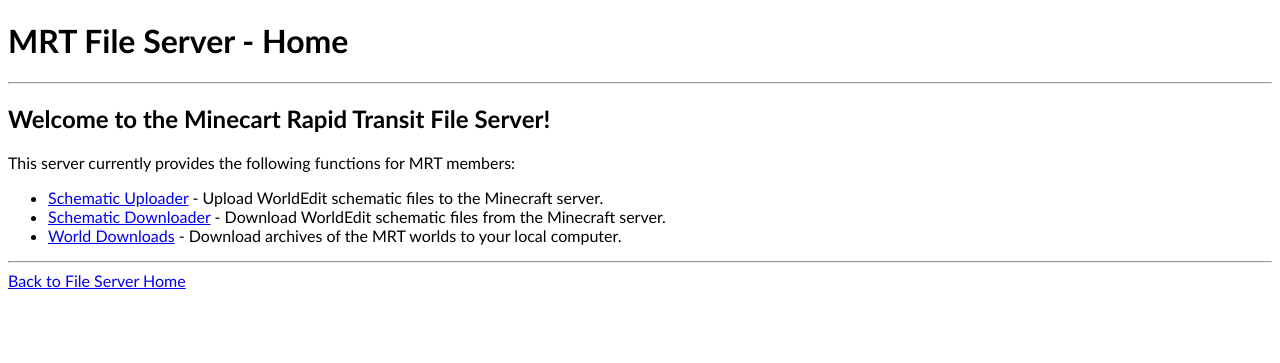
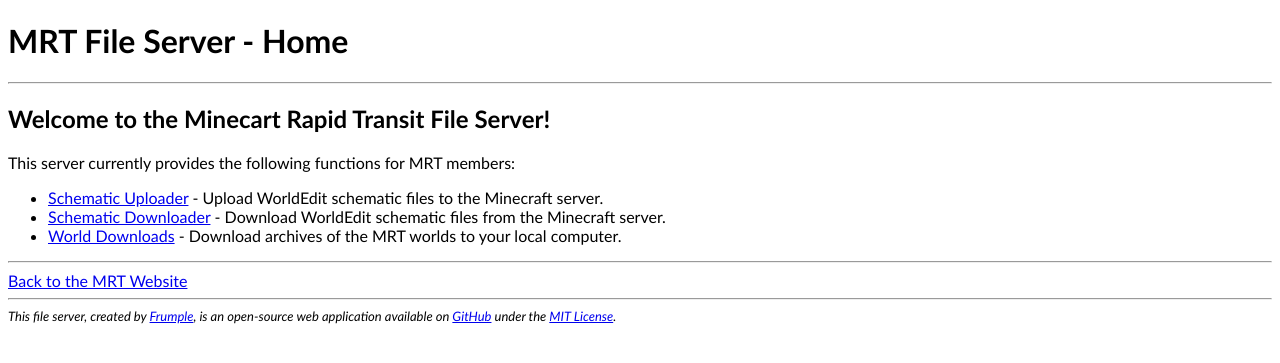
Before and after one commit to Frumple/mrt-file-server, a Flask app: page / in a window 1280 px wide. Shown: the top 363 px of the page. Run offline with Flask 2, Linux system fonts and the light colour scheme.

Commit message:
Fix the home page footer and add credits to it.

```diff
--- a/mrt_file_server/static/styles/default.css
+++ b/mrt_file_server/static/styles/default.css
@@ -1,3 +1,8 @@
 * {
   font-family: "Trebuchet MS", Arial, Helvetica, sans-serif;
 }
+
+.credits {
+    font-size: small;
+    font-style: italic;
+}
--- a/mrt_file_server/templates/index.html
+++ b/mrt_file_server/templates/index.html
@@ -8,8 +8,4 @@
   <li><a href="{{ url_for('download_schematic') }}">Schematic Downloader</a> - Download WorldEdit schematic files from the Minecraft server.</li>
   <li><a href="{{ url_for('show_world_downloads_terms') }}">World Downloads</a> - Download archives of the MRT worlds to your local computer.</li>
 </ul>
-{% if footer %}
-<hr />
-<span><a href="https://www.minecartrapidtransit.net">Back to the MRT Website</a></span>
-{% endif %}
 {% endblock %}
--- a/mrt_file_server/templates/layout.html
+++ b/mrt_file_server/templates/layout.html
@@ -21,6 +21,12 @@
     {% block body %}
     {% endblock %}
     <hr />
-    <span><a href="{{ url_for('index') }}">Back to File Server Home</a></span>
+    {% if home %}
+      <span><a href="https://www.minecartrapidtransit.net">Back to the MRT Website</a></span>
+      <hr />
+      <div class="credits">This file server, created by <a href="https://github.com/Frumple">Frumple</a>, is an open-source web application available on <a href="https://github.com/Frumple/mrt-file-server">GitHub</a> under the <a href="https://opensource.org/licenses/MIT">MIT License</a>.</div>
+    {% else %}
+      <span><a href="{{ url_for('index') }}">Back to File Server Home</a></span>
+    {% endif %}
   </body>
 </html>
--- a/mrt_file_server/views.py
+++ b/mrt_file_server/views.py
@@ -13,14 +13,14 @@ log_adapter = RequestLogAdapter(logger, request)
 
 @app.route("/")
 def index():
-  return render_template('index.html', footer = False)
+  return render_template('index.html', home = True)
 
 @app.route("/schematic/upload", methods = ['GET', 'POST'])
 def upload_schematics():
   if request.method == 'POST':
     upload_schematics_post()
 
-  return render_template('schematic/upload/index.html', footer = True)
+  return render_template('schematic/upload/index.html', home = False)
 
 def upload_schematics_post():
   if 'userName' not in request.form or request.form['userName'] == "":
@@ -84,7 +84,7 @@ def download_schematic():
   if response:
     return response
   else:
-    return render_template('schematic/download/index.html', footer = True)
+    return render_template('schematic/download/index.html', home = False)
 
 def download_schematic_post():
   filename = request.form['fileName']
@@ -112,11 +112,11 @@ def download_schematic_post():
 
 @app.route("/world/download/terms")
 def show_world_downloads_terms():
-  return render_template('world/download/terms.html', footer = True)
+  return render_template('world/download/terms.html', home = False)
 
 @app.route("/world/download")
 def list_world_downloads():
-  return render_template('world/download/index.html', footer = True)
+  return render_template('world/download/index.html', home = False)
 
 @app.route("/world/download/<path:filename>")
 def download_world(filename):
```
